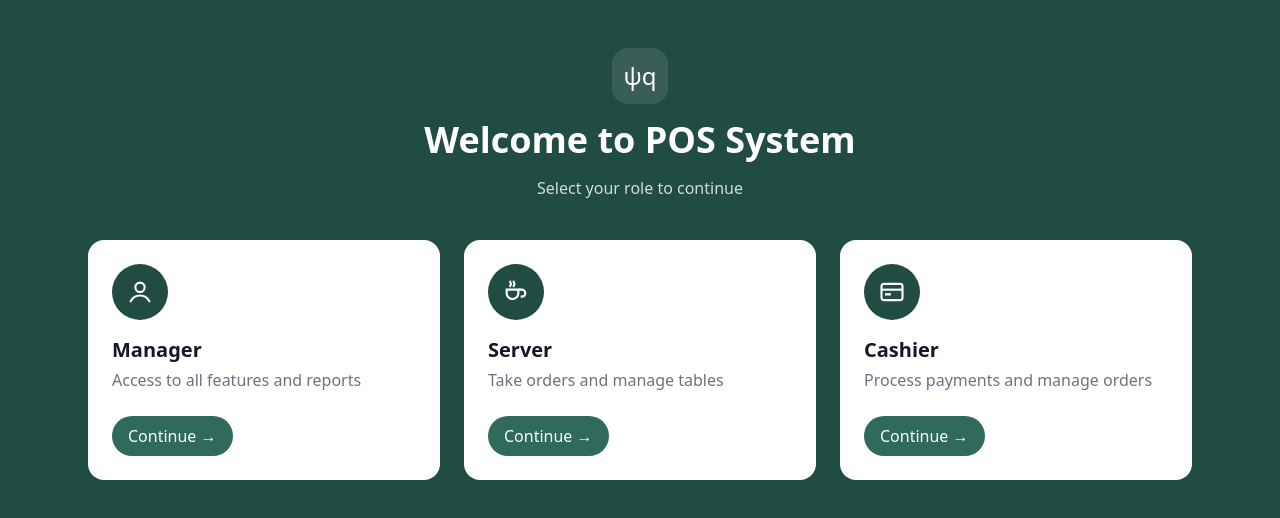
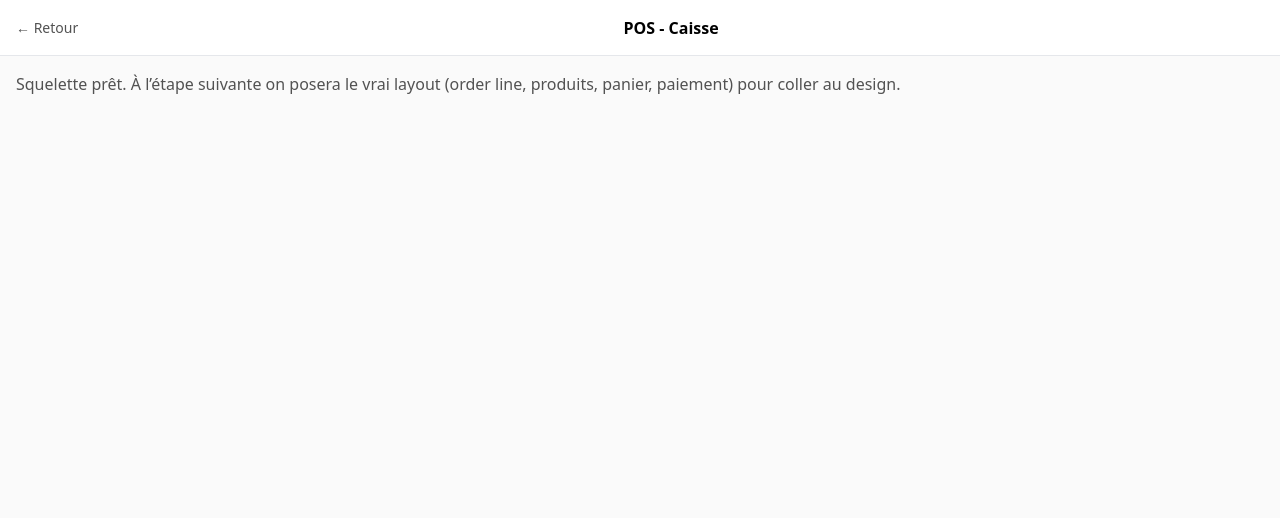
Before and after one commit to akkimajda/Restaurant, a React (Vite) app in the folder frontend/pos-resto/: page /cashier/pos in a window 1280 px wide. Shown: the top 518 px of the page. Built offline with nearby package versions, Linux system fonts and the light colour scheme; no server answers.

Commit message:
feat(cashier): route /cashier/pos + page squelette

```diff
--- a/frontend/pos-resto/src/App.tsx
+++ b/frontend/pos-resto/src/App.tsx
@@ -1,25 +1,30 @@
-import { BrowserRouter, Routes, Route } from "react-router-dom";
+// src/App.tsx
+import { Routes, Route } from "react-router-dom";
+
 import RoleSelectPage from "./pages/RoleSelectPage";
 import LoginRolePage from "./pages/LoginRolePage";
 import ManagerHome from "./pages/ManagerHome";
 import CashierHome from "./pages/CashierHome";
 import ServerHome from "./pages/ServerHome";
+import CashierPOSPage from "./pages/CashierPOSPage"; // la page POS de la caisse
 
 export default function App() {
   return (
-    <BrowserRouter>
     <Routes>
       {/* Accueil : choix du rôle */}
       <Route path="/" element={<RoleSelectPage />} />
+
       {/* Login par rôle (PIN / QR) */}
       <Route path="/login/:role" element={<LoginRolePage />} />
-        {/* Pages après authentification */}
+
+      {/* Espaces par rôle */}
       <Route path="/manager" element={<ManagerHome />} />
       <Route path="/cashier" element={<CashierHome />} />
+      <Route path="/cashier/pos" element={<CashierPOSPage />} />
       <Route path="/server" element={<ServerHome />} />
+
       {/* fallback */}
       <Route path="*" element={<RoleSelectPage />} />
     </Routes>
-    </BrowserRouter>
   );
 }
--- /dev/null
+++ b/frontend/pos-resto/src/pages/CashierPOSPage.tsx
@@ -0,0 +1,22 @@
+import { Link } from "react-router-dom";
+
+export default function CashierPOSPage() {
+  return (
+    <div className="min-h-screen bg-neutral-50">
+      <header className="h-14 flex items-center justify-between px-4 border-b bg-white">
+        <Link to="/cashier" className="text-sm text-neutral-600 hover:underline">
+          ← Retour
+        </Link>
+        <h1 className="font-semibold">POS - Caisse</h1>
+        <div />
+      </header>
+
+      <main className="p-4">
+        <p className="text-neutral-600">
+          Squelette prêt. À l’étape suivante on posera le vrai layout (order line,
+          produits, panier, paiement) pour coller au design.
+        </p>
+      </main>
+    </div>
+  );
+}
--- a/frontend/pos-resto/src/pages/LoginRolePage.tsx
+++ b/frontend/pos-resto/src/pages/LoginRolePage.tsx
@@ -32,16 +32,13 @@ export default function LoginRolePage() {
       p_pin: pin,
     });
 
-      if (error) {
-        setErr(error.message);
-        return;
-      }
-      if (!data || data.length === 0) {
-        setErr("Code invalide pour ce rôle.");
-        return;
-      }
+    if (error) { setErr(error.message); return; }
+    if (!data || data.length === 0) { setErr("Code invalide pour ce rôle."); return; }
 
-      // ✅ Succès : redirection selon le rôle
+    // ✅ Mémoriser le rôle en session
+    sessionStorage.setItem('pos_role', role!);
+
+    // Redirection selon le rôle
     if (role === "manager") navigate("/manager");
     else if (role === "cashier") navigate("/cashier");
     else navigate("/server");
```
Also changed, not shown: frontend/pos-resto/src/main.tsx (+5 -3 lines). Lines whose indentation alone changed are shown as unchanged.
